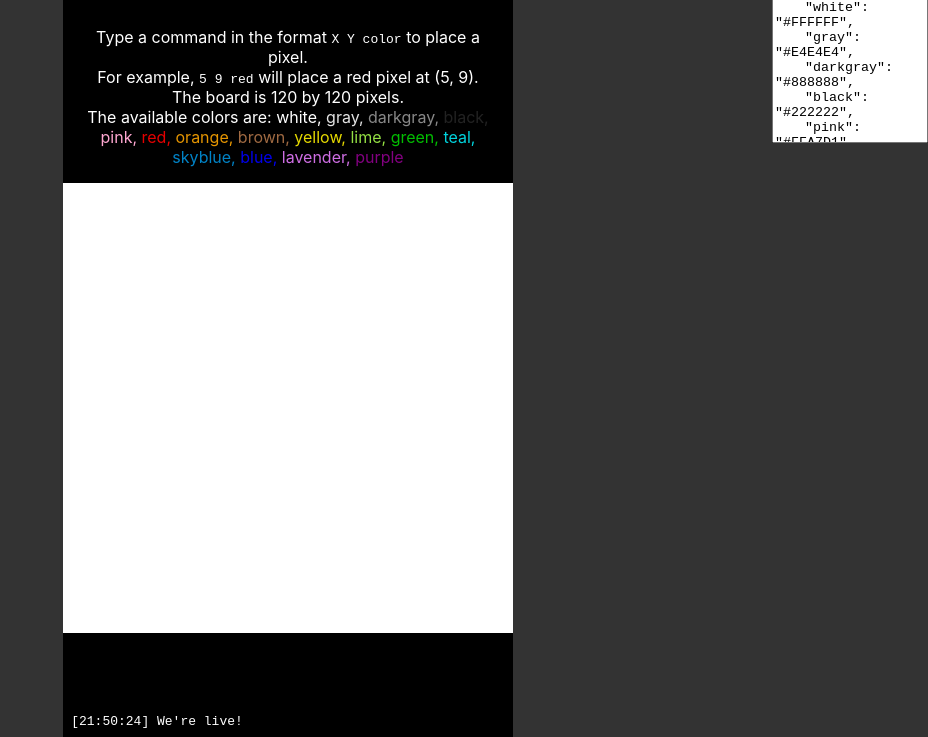
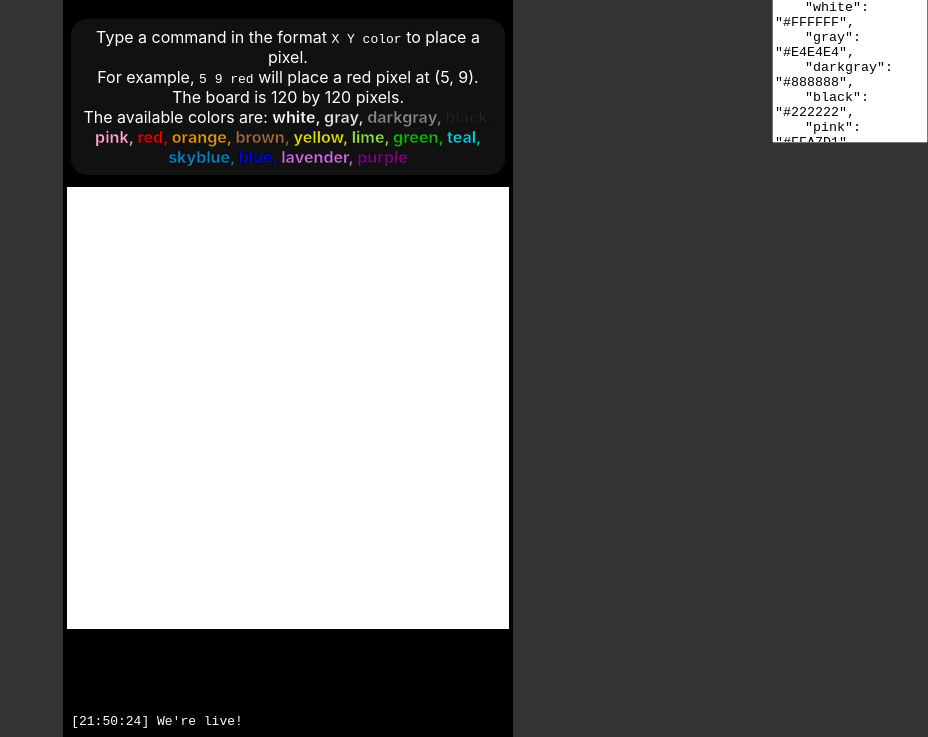
Before and after one commit to haykam821/Place-Live, a website: page src/index.html in a window 1280 px wide. Shown: the part 63-800 px from the top of the page, without its empty margins (352-1280 px from the left). Drawn offline with Linux system fonts and the light colour scheme.

Commit message:
Tweak the CSS for readability

```diff
--- a/src/index.html
+++ b/src/index.html
@@ -30,17 +30,26 @@
 			#help {
 				padding: 8px 8px;
 				margin: 8px 8px;
+				background: #111;
+				border-radius: 16px;
 			}
 
 			#colors > span:not(:last-child)::after {
 				content: ", ";
 			}
+			#colors > span {
+				-webkit-text-stroke: 0.5px;
+				-webkit-text-stroke-color: rgba(0, 0, 0, 0.7);
+				font-weight: bold;
+			}
 
 			#board {
 				background: white;
 
-				width: 100%;
+				width: calc(100% - 8px);
 				height: 80px;
+
+				margin: 4px;
 
 				image-rendering: pixelated;
 			}
```
